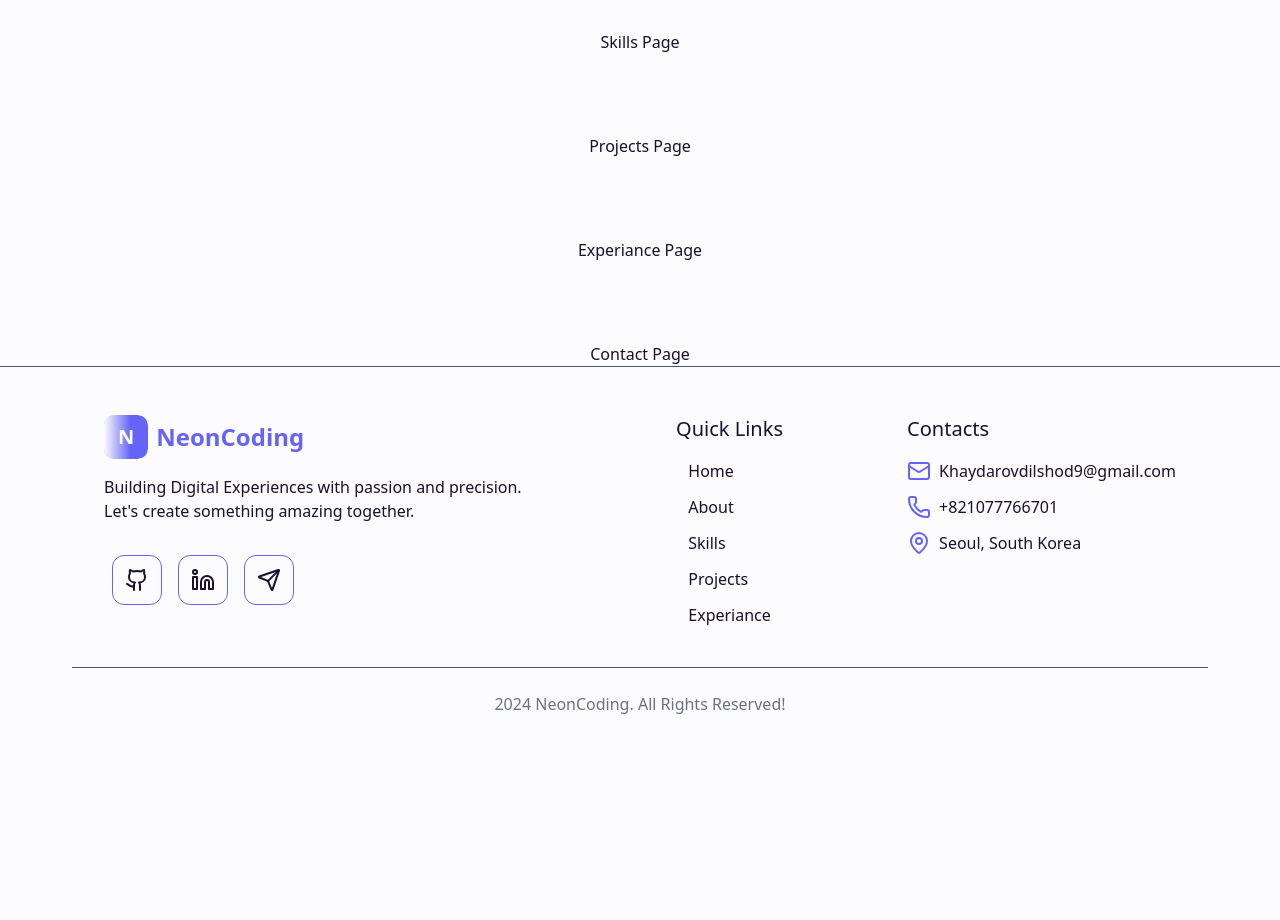
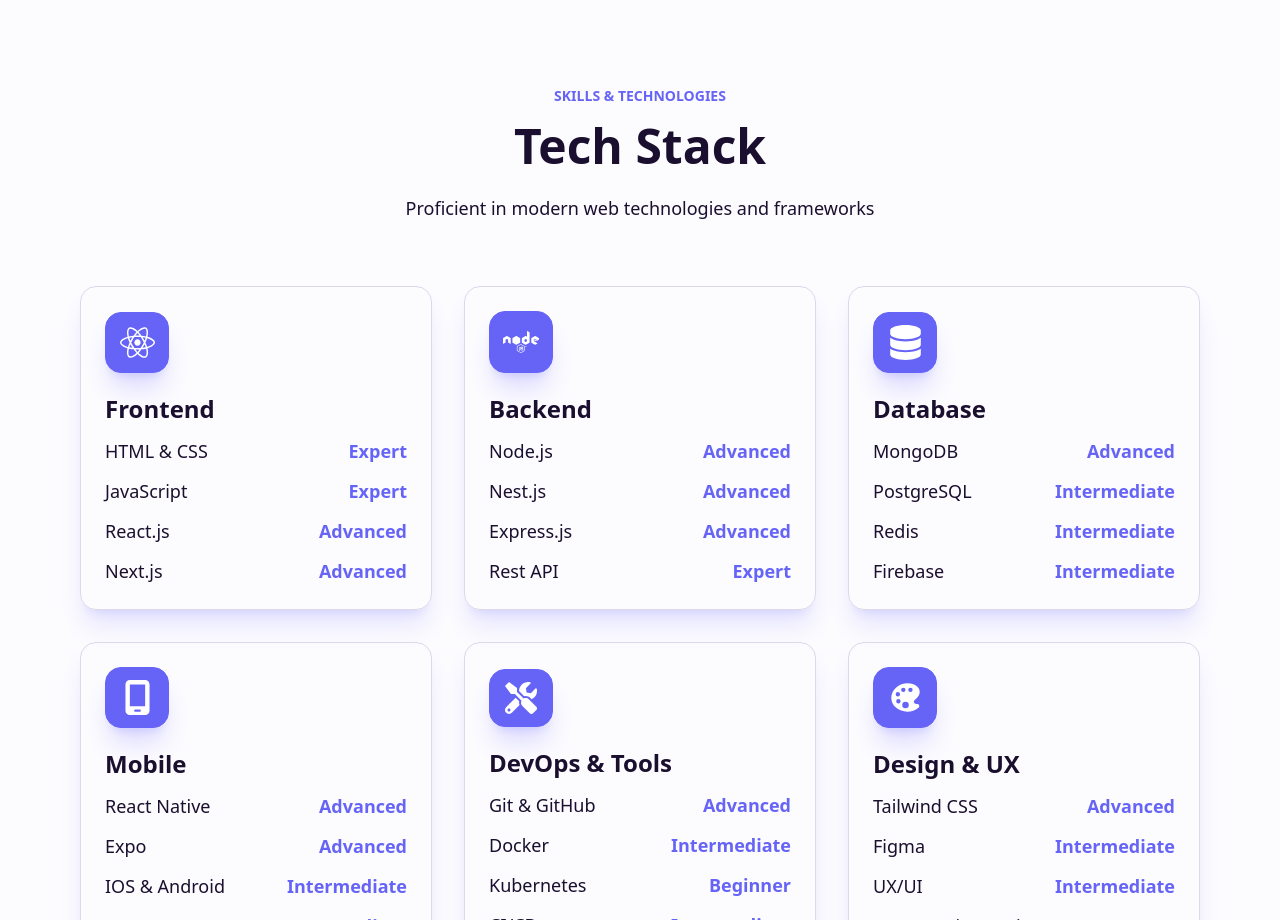
Before and after one commit to DixonKH/PortfolioWebsite, a Next.js app: page / in a window 1280 px wide. Shown: the part 1880-2800 px from the top of the page. Before the commit the page ends 2668 px from the top, so only its background shows below. Built offline with nearby package versions, Linux system fonts and the light colour scheme.

Commit message:
feat: develop skills page

```diff
--- a/app/(main)/about/page.tsx
+++ b/app/(main)/about/page.tsx
@@ -2,15 +2,15 @@
 
 export default function About() {
   return (
-    <div className="w-full mt-30 flex flex-col justify-center items-center gap-10">
+    <div className="w-full mt-30 flex flex-col justify-center items-center">
       <div className="w-full flex flex-col justify-between items-center gap-4">
-        <div className="text-lg font-bold text-primary">About Me</div>
+        <div className="text-sm font-bold text-primary uppercase text-center">About Me</div>
         <div className="text-5xl font-bold text-center">Who I am</div>
         <div className="dark:text-gray-400 text-lg mt-2 text-center">
           Passionate about creating seamless digital experiences
         </div>
       </div>
-      <div className="w-full flex flex-col lg:flex-row justify-center items-center gap-10 mt-10">
+      <div className="w-full flex flex-col lg:flex-row justify-center items-center gap-10">
         <div className="lg:w-1/2">
           <div className="border border-primary min-w-85 px-6 py-14 flex flex-col gap-6 rounded-2xl dark:bg-indigo-900/10 shadow-indigo-500/50 shadow-xl/40">
             <div className="flex md:flex-row flex-col justify-center items-start gap-3">
--- a/app/(main)/hero/page.tsx
+++ b/app/(main)/hero/page.tsx
@@ -11,12 +11,12 @@
 
 export default function Hero() {
   return (
-    <div className="w-full flex flex-col lg:flex-row justify-between items-center mt-45">
+    <div className="w-full flex flex-col lg:flex-row justify-between items-center mt-40">
       <div className="lg:w-1/2 flex flex-col justify-between items-center lg:items-start gap-4">
         <div className="text-primary font-bold text-lg border min-w-60 text-center rounded-full p-2 px-4 shadow-indigo-500/50 shadow-xl/30">
           Full Stack Developer
         </div>
-        <div className="md:text-6xl text-4xl font-bold max-w-3xl text-center lg:text-left">
+        <div className="md:text-7xl text-4xl font-bold max-w-3xl text-center lg:text-left">
           Building Digital <span className="text-primary">Experiences</span>
         </div>
         <div className="md:text-xl text-md max-w-2xl min-w-80 dark:text-gray-400 text-center lg:text-left mt-5">
--- a/app/(main)/page.tsx
+++ b/app/(main)/page.tsx
@@ -7,7 +7,7 @@
 
 export default function Home() {
   return (
-    <div className="flex flex-col gap-20 items-center w-full px-20">
+    <div className="flex flex-col gap-20 w-full px-5 md:px-10 lg:px-20">
       <section id="hero">
         <Hero />
       </section>
--- a/app/(main)/skills/page.tsx
+++ b/app/(main)/skills/page.tsx
@@ -1,7 +1,20 @@
+import SkillsPage from "@/app/components/skillsComponent/page";
+
 export default function Skills() {
-    return (
-        <div>
-            <div>Skills Page</div>
+  return (
+    <div className="w-full flex flex-col justify-center items-center mt-35 gap-16">
+      <div className="flex flex-col justify-center items-center gap-4">
+        <div className="text-sm font-bold text-primary text-center uppercase">
+          Skills & Technologies
         </div>
-    );
+        <div className="text-5xl font-bold text-center">Tech Stack</div>
+        <div className="dark:text-gray-400 text-lg mt-2 text-center">
+          Proficient in modern web technologies and frameworks
+        </div>
+      </div>
+      <div className="w-full">
+          <SkillsPage />
+      </div>
+    </div>
+  );
 }
--- a/app/components/layout/Navbar.tsx
+++ b/app/components/layout/Navbar.tsx
@@ -14,7 +14,7 @@
 ];
 
 export default function Navbar() {
-  const pathname = usePathname();
+ // const [activeSection, setActiveSection] = useState("hero");
   const [isOpen, setIsOpen] = React.useState(false);
   return (
     <div className="dark:bg-black bg-white fixed top-0 right-0 left-0 z-999 w-full p-8 flex justify-between items-center shadow-md lg:px-24 py-6">
@@ -27,16 +27,10 @@
       <nav className="flex items-center lg:text-xl gap-4">
         <div className="hidden lg:flex space-x-6 lg:text-lg md:text-sm font-medium">
           {NavLinks.map((link) => {
-            const isActive =
-              pathname === link.href ||
-              (pathname.startsWith(link.href) && link.href !== "#");
             return (
               <Link
                 key={link.name}
                 href={link.href}
-                className={
-                  isActive ? "font-bold text-primary" : ""
-                }
               >
                 {link.name}
               </Link>
@@ -55,16 +49,10 @@
       {isOpen && (
         <div className="fixed inset-0 bg-background bg-opacity-95 z-50 flex flex-col items-center justify-center space-y-8">
           {NavLinks.map((link) => {
-            const isActive =
-              pathname === link.href ||
-              (pathname.startsWith(link.href) && link.href !== "#");
             return (
               <Link
                 key={link.name}
                 href={link.href}
-                className={
-                  isActive ? "font-bold text-primary" : ""
-                }
                 onClick={() => setIsOpen(false)}
               >
                 {link.name}
--- /dev/null
+++ b/app/components/skillsComponent/page.tsx
@@ -0,0 +1,105 @@
+import { FaReact } from "react-icons/fa";
+import { FaNode } from "react-icons/fa";
+import { FaDatabase } from "react-icons/fa6";
+import { FaMobileScreen } from "react-icons/fa6";
+import { FaTools } from "react-icons/fa";
+import { IoColorPaletteSharp } from "react-icons/io5";
+
+const skillsList = [
+  {
+    category: "Frontend",
+    icon: <FaReact size={35} />,
+    skills: [
+      { name: "HTML & CSS", level: "Expert" },
+      { name: "JavaScript", level: "Expert" },
+      { name: "React.js", level: "Advanced" },
+      { name: "Next.js", level: "Advanced" },
+    ],
+  },
+  {
+    category: "Backend",
+    icon: <FaNode size={36} />,
+    skills: [
+      { name: "Node.js", level: "Advanced" },
+      { name: "Nest.js", level: "Advanced" },
+      { name: "Express.js", level: "Advanced" },
+      { name: "Rest API", level: "Expert" },
+    ],
+  },
+  {
+    category: "Database",
+    icon: <FaDatabase size={35} />,
+    skills: [
+      { name: "MongoDB", level: "Advanced" },
+      { name: "PostgreSQL", level: "Intermediate" },
+      { name: "Redis", level: "Intermediate" },
+      { name: "Firebase", level: "Intermediate" },
+    ],
+  },
+  {
+    category: "Mobile",
+    icon: <FaMobileScreen size={35} />,
+    skills: [
+      { name: "React Native", level: "Advanced" },
+      { name: "Expo", level: "Advanced" },
+      { name: "IOS & Android", level: "Intermediate" },
+      { name: "PWA", level: "Intermediate" },
+    ],
+  },
+  {
+    category: "DevOps & Tools",
+    icon: <FaTools size={32} />,
+    skills: [
+      { name: "Git & GitHub", level: "Advanced" },
+      { name: "Docker", level: "Intermediate" },
+      { name: "Kubernetes", level: "Beginner" },
+      { name: "CI/CD", level: "Intermediate" },
+    ],
+  },
+  {
+    category: "Design & UX",
+    icon: <IoColorPaletteSharp size={35} />,
+    skills: [
+      { name: "Tailwind CSS", level: "Advanced" },
+      { name: "Figma", level: "Intermediate" },
+      { name: "UX/UI", level: "Intermediate" },
+      { name: "Resoponsive Design", level: "Expert" },
+    ],
+  },
+];
+
+export default function SkillsPage() {
+  return (
+    <div className="grid grid-cols-1 md:grid-cols-2 lg:grid-cols-3 gap-8">
+      {skillsList.map((s, i) => {
+        return (
+          <div
+            key={i}
+            className="flex flex-col md:min-w-1/3 hover:scale-102 transition-all justify-center cursor-pointer items-start gap-3 hover:border-primary border rounded-2xl shadow-indigo-500/50 shadow-xl/30 p-6"
+          >
+            <div className="flex justify-center w-16 text-primary-foreground items-center py-3 border border-primary rounded-2xl shadow-indigo-500/50 shadow-xl/40 bg-primary">
+              {s.icon}
+            </div>
+            <div className="text-2xl font-bold mt-2">{s.category}</div>
+            <div className="w-full flex justify-between items-center text-lg">
+              <div>{s.skills[0].name}</div>
+              <div className="text-primary font-bold">{s.skills[0].level}</div>
+            </div>
+            <div className="w-full flex justify-between items-center text-lg">
+              <div>{s.skills[1].name}</div>
+              <div className="text-primary font-bold">{s.skills[1].level}</div>
+            </div>
+            <div className="w-full flex justify-between items-center text-lg">
+              <div>{s.skills[2].name}</div>
+              <div className="text-primary font-bold">{s.skills[2].level}</div>
+            </div>
+            <div className="w-full flex justify-between items-center text-lg">
+              <div>{s.skills[3].name}</div>
+              <div className="text-primary font-bold">{s.skills[3].level}</div>
+            </div>
+          </div>
+        );
+      })}
+    </div>
+  );
+}
--- a/package.json
+++ b/package.json
@@ -16,6 +16,7 @@
     "next-themes": "^0.4.6",
     "react": "19.2.0",
     "react-dom": "19.2.0",
+    "react-icons": "^5.5.0",
     "tailwind-merge": "^3.4.0"
   },
   "devDependencies": {
```
Also changed, not shown: 1 other file (tests, documents, lock files or other folders).
